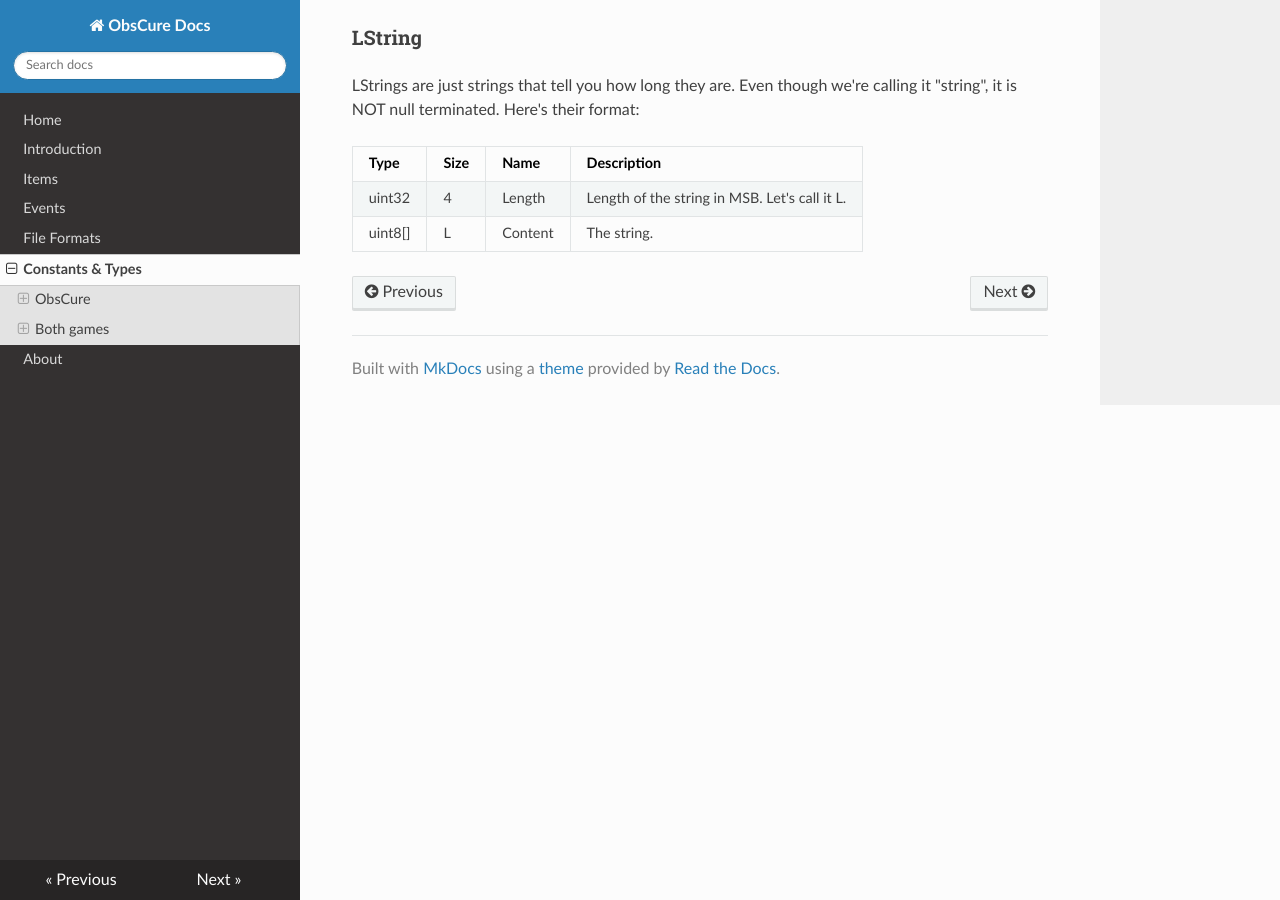
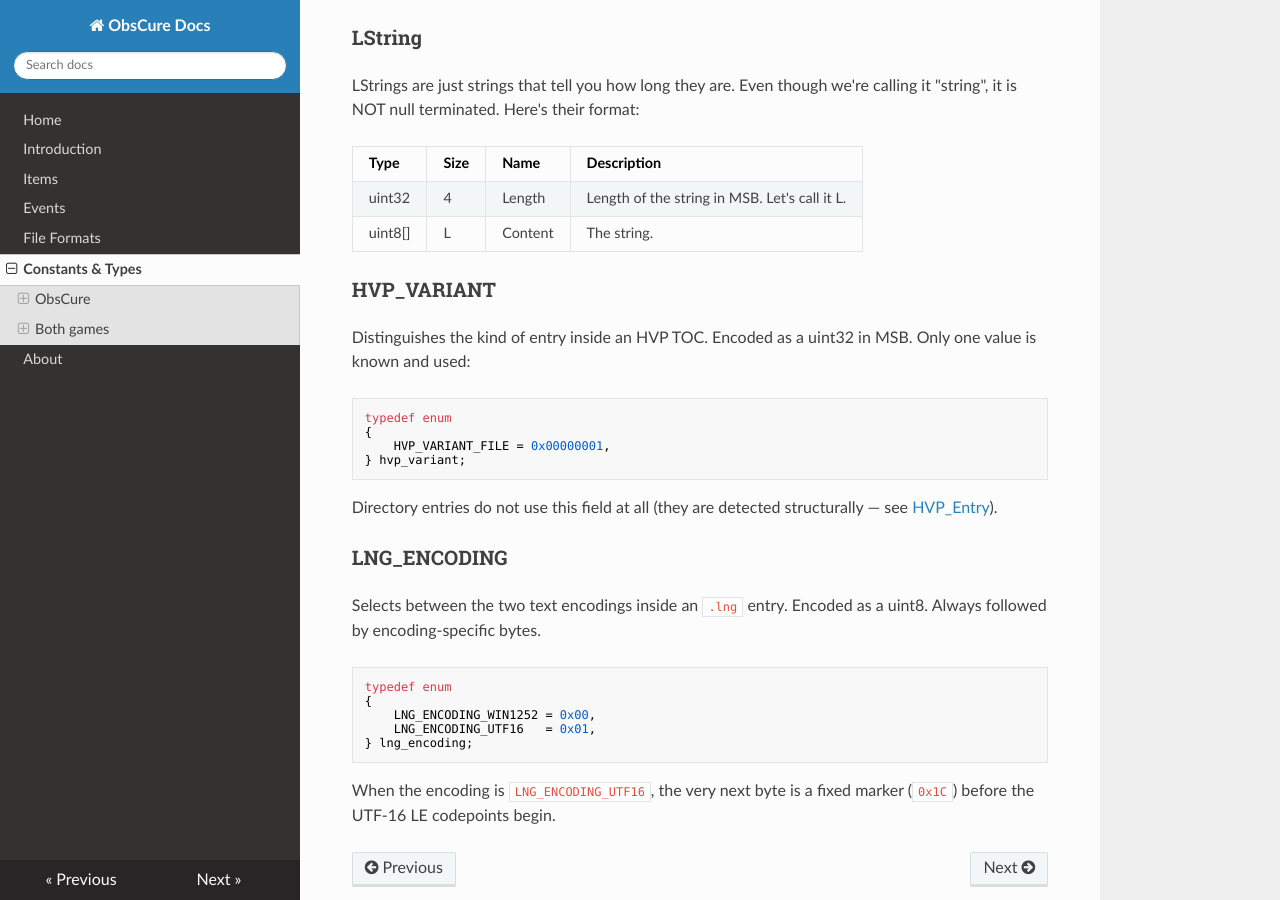
Before and after one commit to AzaamAlghamdi/ObsCureDocs, an MkDocs documentation site: the page built from docs/constants.md, in a window 1280 px wide and 900 px high, scrolled down 7556 px. Built offline with MkDocs 1.6.1, drawn with Linux system fonts in a browser that asks for light colours; nearby versions of some CDN libraries.

Commit message:
Update constants.md with HVP_VARIANT and LNG_ENCODING
Added sections for HVP_VARIANT and LNG_ENCODING with details on their encoding and usage.

````diff
--- a/docs/constants.md
+++ b/docs/constants.md
@@ -288,3 +288,28 @@ calling it "string", it is NOT null terminated. Here's their format:
 |---------|------|---------|------------------------------------------------|
 | uint32  | 4    | Length  | Length of the string in MSB. Let's call it L.  |
 | uint8[] | L    | Content | The string.                                    |
+
+### HVP_VARIANT
+Distinguishes the kind of entry inside an HVP TOC. Encoded as a uint32
+in MSB. Only one value is known and used:
+```c
+typedef enum
+{
+    HVP_VARIANT_FILE = 0x00000001,
+} hvp_variant;
+```
+Directory entries do not use this field at all (they are detected
+structurally — see [HVP_Entry](formats.md/#hvp_entry)).
+
+### LNG_ENCODING
+Selects between the two text encodings inside an `.lng` entry. Encoded
+as a uint8. Always followed by encoding-specific bytes.
+```c
+typedef enum
+{
+    LNG_ENCODING_WIN1252 = 0x00,
+    LNG_ENCODING_UTF16   = 0x01,
+} lng_encoding;
+```
+When the encoding is `LNG_ENCODING_UTF16`, the very next byte is a
+fixed marker (`0x1C`) before the UTF-16 LE codepoints begin.
````
